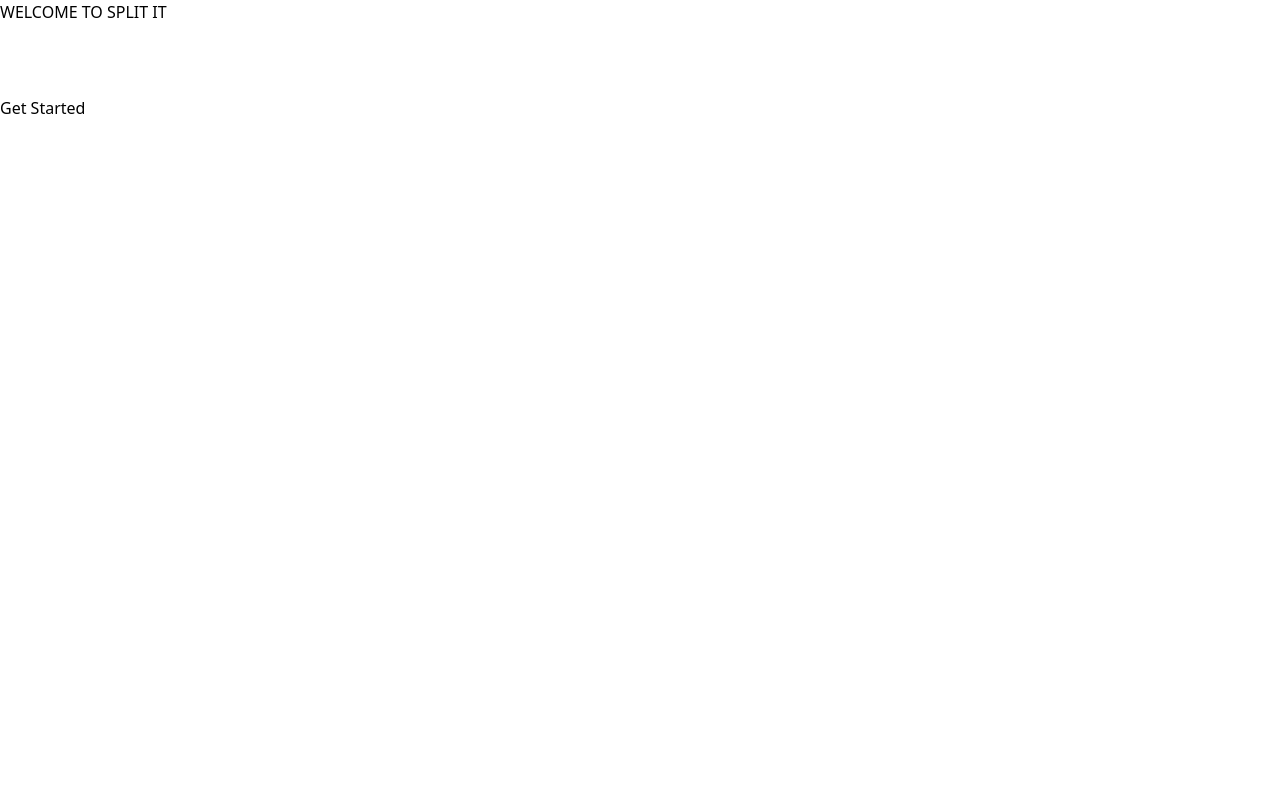
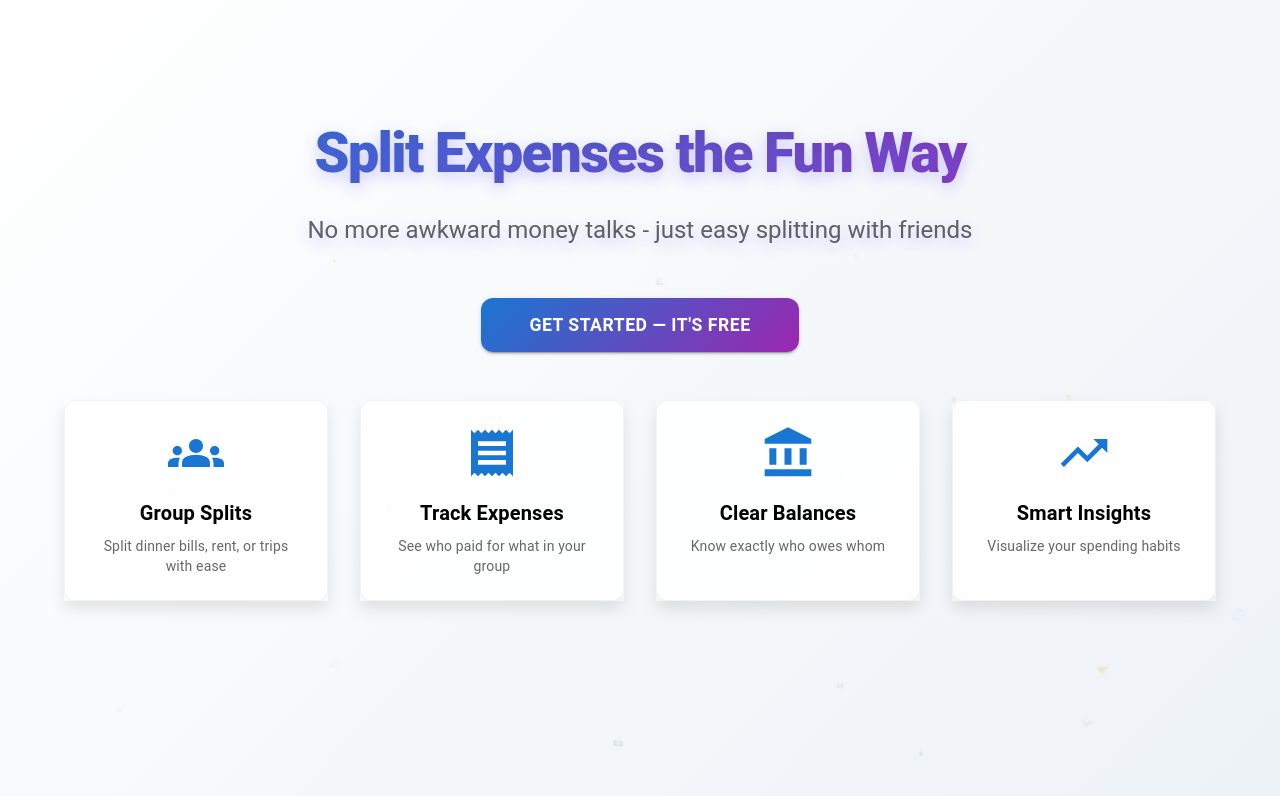
Before and after one commit to haarshitaa/splitit, a React (Vite) app: page / in a window 1280 px wide. Shown: the top 796 px of the page. Built offline with nearby package versions, Linux system fonts and the light colour scheme; a web font is replaced by a local one.

Commit message:
changes in ui of home page

```diff
--- a/package.json
+++ b/package.json
@@ -18,6 +18,7 @@
     "@mui/icons-material": "^6.2.0",
     "@mui/lab": "^6.0.0-beta.19",
     "@mui/material": "^6.2.0",
+    "@react-spring/parallax": "^9.7.5",
     "@react-spring/web": "^9.7.5",
     "axios": "^1.7.9",
     "react": "^18.3.1",
@@ -35,6 +36,7 @@
     "eslint-plugin-react": "^7.37.2",
     "eslint-plugin-react-hooks": "^5.0.0",
     "eslint-plugin-react-refresh": "^0.4.14",
+    "gh-pages": "^6.3.0",
     "globals": "^15.12.0",
     "postcss": "^8.4.49",
     "tailwindcss": "^3.4.16",
--- a/src/App.jsx
+++ b/src/App.jsx
@@ -2,6 +2,7 @@ import './App.css';
 import { HashRouter, Routes, Route } from 'react-router-dom';
 import { Layout } from './Components/layout';
 import { Home } from './Pages/Home';
+
 import { SignIn } from './Pages/SignIn';
 import { SignUp } from './Pages/SignUp';
 import { Dashboard } from './Pages/Dashboard';
--- a/src/Pages/Home.jsx
+++ b/src/Pages/Home.jsx
@@ -1,32 +1,311 @@
-import { useNavigate } from "react-router-dom";
+// this isssssss wooorrrrrrrrrrkiiingggggggg without anyyyy animationnnn
+// import { useNavigate } from "react-router-dom";
 
-export function Home() {
-    const navigate = useNavigate();
+// export function Home() {
+//     const navigate = useNavigate();
 
-    return (
-        <div>
-            WELCOME TO SPLIT IT
-            <br/> <br /><br /><br />
-            <button onClick={() => navigate("/signup")}>
-                Get Started
-            </button>
-        </div>
-    );
-}
+//     return (
+//         <div>
+//             WELCOME TO SPLIT IT
+//             <br/> <br /><br /><br />
+//             <button onClick={() => navigate("/signup")}>
+//                 Get Started
+//             </button>
+//         </div>
+//     );
+// }
 
 
 
 
+import { useState } from 'react';
+import { useNavigate } from "react-router-dom";
+import { useSpring, animated, config } from '@react-spring/web';
+import { Button, Typography, Box, Container } from '@mui/material';
+import { useTheme, createTheme, ThemeProvider } from '@mui/material/styles';
+import AccountBalanceIcon from '@mui/icons-material/AccountBalance';
+import GroupsIcon from '@mui/icons-material/Groups';
+import ReceiptIcon from '@mui/icons-material/Receipt';
+import TrendingUpIcon from '@mui/icons-material/TrendingUp';
 
-// function Appbar(){
-//   const navigate = useNavigate();
-//   return(
-//     <div>
-//     <button onClick={()=>{
-//       navigate( "/");
-//     }}>Landing </button>
-//       <button onClick={()=>{
-//         navigate("/dashboard");
-//       }}>Dashboard</button>
-//     </div>
-//   )
+// Fun yet serious color palette
+const theme = createTheme({
+  palette: {
+    primary: {
+      main: '#6C63FF', // Vibrant purple-blue
+      light: '#8D85FF',
+      dark: '#564FC9'
+    },
+    secondary: {
+      main: '#FF6584', // Playful pink
+      light: '#FF8A9D',
+      dark: '#E64C6D'
+    },
+    background: {
+      default: '#F9FAFF', // Very light purple tint
+      paper: '#FFFFFF'
+    },
+    text: {
+      primary: '#2D3748',
+      secondary: '#718096'
+    }
+  },
+  typography: {
+    fontFamily: '"Inter", "Helvetica", "Arial", sans-serif',
+  },
+  components: {
+    MuiButton: {
+      styleOverrides: {
+        root: {
+          borderRadius: '12px',
+          textTransform: 'none',
+          fontWeight: 600,
+          padding: '10px 24px'
+        }
+      }
+    }
+  }
+});
+
+// Animated background with floating elements
+const AnimatedBackground = () => {
+  const shapes = ['💰', '🧾', '💸', '💳', '📊', '💲'];
+  const particles = Array.from({ length: 25 }).map((_, i) => {
+    const animation = useSpring({
+      from: {
+        transform: `translate(${Math.random() * 120 - 10}vw, ${Math.random() * 120 - 10}vh) rotate(0deg) scale(0)`,
+        opacity: 0
+      },
+      to: {
+        transform: `translate(${Math.random() * 120 - 10}vw, ${Math.random() * 120 - 10}vh) rotate(${Math.random() * 360}deg) scale(${0.5 + Math.random() * 0.5})`,
+        opacity: 0.7
+      },
+      config: {
+        mass: 1,
+        tension: 20,
+        friction: 10,
+        duration: 20000 + Math.random() * 10000
+      },
+      loop: { reverse: true }
+    });
+
+    return (
+      <animated.div
+        key={i}
+        style={{
+          position: 'absolute',
+          fontSize: `${1.5 + Math.random() * 2}rem`,
+          zIndex: 0,
+          pointerEvents: 'none',
+          filter: 'drop-shadow(0 0 8px rgba(0,0,0,0.1))',
+          ...animation
+        }}
+      >
+        {shapes[Math.floor(Math.random() * shapes.length)]}
+      </animated.div>
+    );
+  });
+
+  return <>{particles}</>;
+};
+
+// Feature Card with playful bounce
+const FeatureCard = ({ icon, title, description, animationDelay }) => {
+  const [hovered, setHovered] = useState(false);
+
+  const animation = useSpring({
+    from: {
+      opacity: 0,
+      transform: 'translateY(40px) scale(0.95)',
+      boxShadow: '0 4px 6px rgba(0,0,0,0.05)'
+    },
+    to: {
+      opacity: 1,
+      transform: 'translateY(0) scale(1)',
+      boxShadow: hovered ? '0 15px 30px rgba(108, 99, 255, 0.2)' : '0 8px 15px rgba(0,0,0,0.1)'
+    },
+    delay: animationDelay,
+    config: config.wobbly
+  });
+
+  return (
+    <animated.div
+      style={animation}
+      onMouseEnter={() => setHovered(true)}
+      onMouseLeave={() => setHovered(false)}
+    >
+      <Box sx={{
+        backgroundColor: 'rgba(255, 255, 255, 0.9)',
+        borderRadius: 3,
+        p: 3,
+        height: '100%',
+        display: 'flex',
+        flexDirection: 'column',
+        alignItems: 'center',
+        textAlign: 'center',
+        border: '1px solid rgba(0,0,0,0.05)',
+        transition: 'all 0.3s ease',
+      }}>
+        <Box sx={{
+          mb: 2,
+          color: hovered ? 'secondary.main' : 'primary.main',
+          transform: hovered ? 'scale(1.2) rotate(5deg)' : 'scale(1)',
+          transition: 'all 0.3s cubic-bezier(0.68, -0.55, 0.27, 1.55)'
+        }}>
+          {icon}
+        </Box>
+        <Typography variant="h6" gutterBottom sx={{ fontWeight: 700 }}>
+          {title}
+        </Typography>
+        <Typography variant="body2" color="text.secondary">
+          {description}
+        </Typography>
+      </Box>
+    </animated.div>
+  );
+};
+
+export function Home() {
+  const navigate = useNavigate();
+  const theme = useTheme();
+
+  // Title animation
+  const titleAnimation = useSpring({
+    from: {
+      opacity: 0,
+      transform: 'translateY(-40px) scale(0.9)',
+      textShadow: '0 0 0 rgba(0,0,0,0)'
+    },
+    to: {
+      opacity: 1,
+      transform: 'translateY(0) scale(1)',
+      textShadow: '0 5px 15px rgba(108, 99, 255, 0.3)'
+    },
+    config: config.wobbly
+  });
+
+  // Button animation
+  const [buttonHovered, setButtonHovered] = useState(false);
+  const buttonAnimation = useSpring({
+    transform: buttonHovered ? 'scale(1.05) rotate(-2deg)' : 'scale(1)',
+    boxShadow: buttonHovered
+      ? '0 10px 25px rgba(255, 101, 132, 0.3)'
+      : '0 5px 15px rgba(108, 99, 255, 0.2)',
+    config: config.gentle
+  });
+
+  return (
+    <ThemeProvider theme={theme}>
+      <Box sx={{
+        minHeight: '100vh',
+        background: `linear-gradient(135deg, ${theme.palette.background.default} 0%, #EDF2F7 100%)`,
+        position: 'relative',
+        overflow: 'hidden',
+        pt: { xs: 10, md: 15 },
+        pb: 10
+      }}>
+        <AnimatedBackground />
+
+        <Container maxWidth="lg">
+        <Box sx={{
+  textAlign: 'center',
+  mb: { xs: 4, md: 6 },
+  position: 'relative',
+  zIndex: 1
+}}>
+
+            <animated.div style={titleAnimation}>
+              <Typography variant="h2" component="h1" sx={{
+                fontWeight: 900,
+                mb: 3,
+                letterSpacing: '-0.03em',
+                background: `linear-gradient(135deg, ${theme.palette.primary.main}, ${theme.palette.secondary.main})`,
+                WebkitBackgroundClip: 'text',
+                WebkitTextFillColor: 'transparent',
+                fontSize: { xs: '2.5rem', md: '3.5rem' }
+              }}>
+                Split Expenses the Fun Way
+              </Typography>
+              <Typography variant="h5" component="h2" sx={{
+                mb: 4,
+                color: 'text.secondary',
+                maxWidth: '700px',
+                mx: 'auto',
+                fontWeight: 400,
+                lineHeight: 1.6
+              }}>
+                No more awkward money talks - just easy splitting with friends
+              </Typography>
+            </animated.div>
+
+            <animated.div
+              onMouseEnter={() => setButtonHovered(true)}
+              onMouseLeave={() => setButtonHovered(false)}
+              style={buttonAnimation}
+            >
+            </animated.div>
+          </Box>
+          <Box sx={{ display: 'flex', justifyContent: 'center', alignItems: 'center', mt: { xs: 3, md: 5 }, mb: { xs: 4, md: 6 } }}>
+
+  <Button
+    variant="contained"
+    size="large"
+    onClick={() => navigate("/signup")}
+    sx={{
+      px: 6,
+      py: 1.5,
+      fontSize: '1.1rem',
+      borderRadius: '12px',
+      fontWeight: 700,
+      letterSpacing: '0.03em',
+      background: `linear-gradient(135deg, ${theme.palette.primary.main}, ${theme.palette.secondary.main})`,
+      '&:hover': {
+        transform: 'scale(1.05) rotate(-2deg)'
+      },
+      transition: 'all 0.3s ease'
+    }}
+  >
+    Get Started — It's Free
+  </Button>
+</Box>
+
+<Box sx={{
+  display: 'grid',
+  gridTemplateColumns: { xs: '1fr', sm: '1fr 1fr', md: 'repeat(4, 1fr)' },
+  gap: 4,
+  mt: { xs: 2, md: 3 },
+  position: 'relative',
+  zIndex: 1
+}}>
+
+
+            <FeatureCard
+              icon={<GroupsIcon sx={{ fontSize: '3.5rem' }} />}
+              title="Group Splits"
+              description="Split dinner bills, rent, or trips with ease"
+              animationDelay={100}
+            />
+            <FeatureCard
+              icon={<ReceiptIcon sx={{ fontSize: '3.5rem' }} />}
+              title="Track Expenses"
+              description="See who paid for what in your group"
+              animationDelay={200}
+            />
+            <FeatureCard
+              icon={<AccountBalanceIcon sx={{ fontSize: '3.5rem' }} />}
+              title="Clear Balances"
+              description="Know exactly who owes whom"
+              animationDelay={300}
+            />
+            <FeatureCard
+              icon={<TrendingUpIcon sx={{ fontSize: '3.5rem' }} />}
+              title="Smart Insights"
+              description="Visualize your spending habits"
+              animationDelay={400}
+            />
+          </Box>
+        </Container>
+      </Box>
+    </ThemeProvider>
+  );
+}
```
Also changed, not shown: 2 other files (tests, documents, lock files or other folders).
